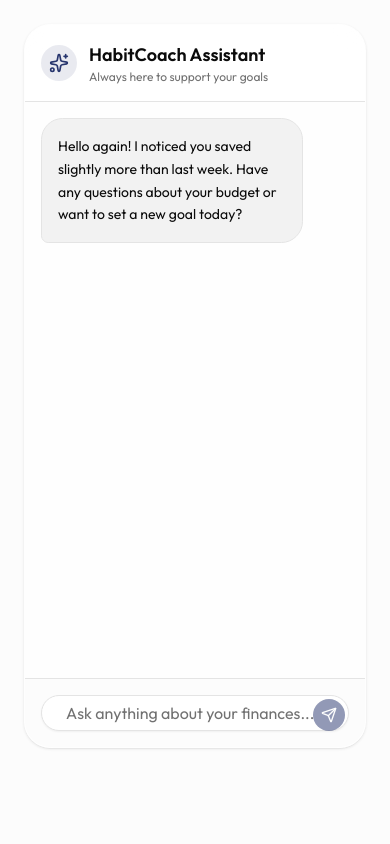
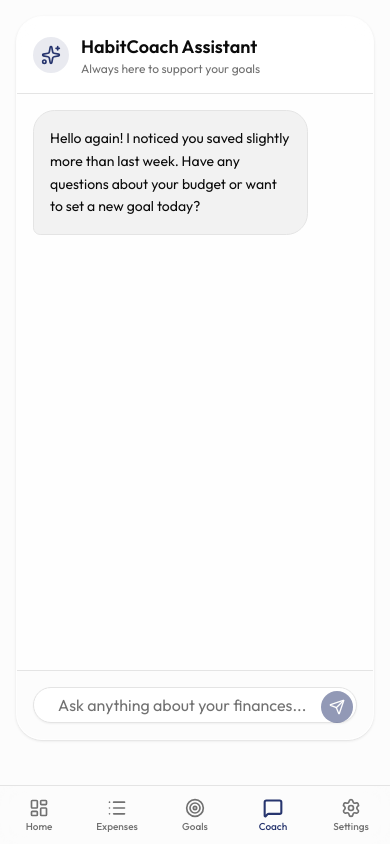
Before and after one commit to rawhun/expense-tracker, a Next.js app: page /coach in a window 390 px wide. Built offline with nearby package versions, Linux system fonts and the light colour scheme.

Commit message:
style: add responsive mobile bottom nav and fix layouts

```diff
--- a/app/(dashboard)/expenses/ExpensesClient.tsx
+++ b/app/(dashboard)/expenses/ExpensesClient.tsx
@@ -217,7 +217,7 @@ export default function ExpensesClient({ initialExpenses }: { initialExpenses: E
             </DialogHeader>
             {parsedData && (
               <div className="space-y-4 py-4">
-                <div className="grid grid-cols-2 gap-4">
+                <div className="grid grid-cols-1 sm:grid-cols-2 gap-4">
                   <div className="space-y-2">
                     <Label>Amount (₹)</Label>
                     <Input
@@ -234,7 +234,7 @@ export default function ExpensesClient({ initialExpenses }: { initialExpenses: E
                     />
                   </div>
                 </div>
-                <div className="grid grid-cols-2 gap-4">
+                <div className="grid grid-cols-1 sm:grid-cols-2 gap-4">
                   <div className="space-y-2">
                     <Label>Category</Label>
                     <Input
--- a/components/layout/DashboardLayout.tsx
+++ b/components/layout/DashboardLayout.tsx
@@ -1,14 +1,15 @@
 "use client";
 
 import { Sidebar } from "./Sidebar";
+import { MobileNav } from "./MobileNav";
 
 export function DashboardLayout({ children }: { children: React.ReactNode }) {
   return (
     <div className="flex min-h-screen w-full bg-background">
       <Sidebar />
+      <MobileNav />
       <main className="flex-1 flex flex-col md:pl-64">
-        {/* Mobile Nav Header can be added here later */}
-        <div className="flex-1 p-6 md:p-8 animate-in fade-in duration-500">
+        <div className="flex-1 p-4 pb-24 md:p-8 md:pb-8 animate-in fade-in duration-500">
           {children}
         </div>
       </main>
--- /dev/null
+++ b/components/layout/MobileNav.tsx
@@ -0,0 +1,41 @@
+"use client";
+
+import Link from "next/link";
+import { usePathname } from "next/navigation";
+import { LayoutDashboard, List, Target, MessageSquare, Settings } from "lucide-react";
+import { cn } from "@/lib/utils";
+
+const navItems = [
+  { name: "Home", href: "/dashboard", icon: LayoutDashboard },
+  { name: "Expenses", href: "/expenses", icon: List },
+  { name: "Goals", href: "/goals", icon: Target },
+  { name: "Coach", href: "/coach", icon: MessageSquare },
+  { name: "Settings", href: "/settings", icon: Settings },
+];
+
+export function MobileNav() {
+  const pathname = usePathname();
+
+  return (
+    <nav className="md:hidden fixed bottom-0 left-0 right-0 z-50 bg-background/80 backdrop-blur-md border-t border-border flex items-center justify-around pb-safe">
+      {navItems.map((item) => {
+        const Icon = item.icon;
+        const isActive = pathname === item.href || pathname.startsWith(`${item.href}/`);
+
+        return (
+          <Link
+            key={item.href}
+            href={item.href}
+            className={cn(
+              "flex flex-col items-center justify-center w-full py-3 gap-1",
+              isActive ? "text-primary" : "text-muted-foreground hover:text-foreground transition-colors"
+            )}
+          >
+            <Icon className="w-5 h-5" strokeWidth={isActive ? 2.5 : 2} />
+            <span className="text-[10px] font-medium leading-none">{item.name}</span>
+          </Link>
+        );
+      })}
+    </nav>
+  );
+}
```
